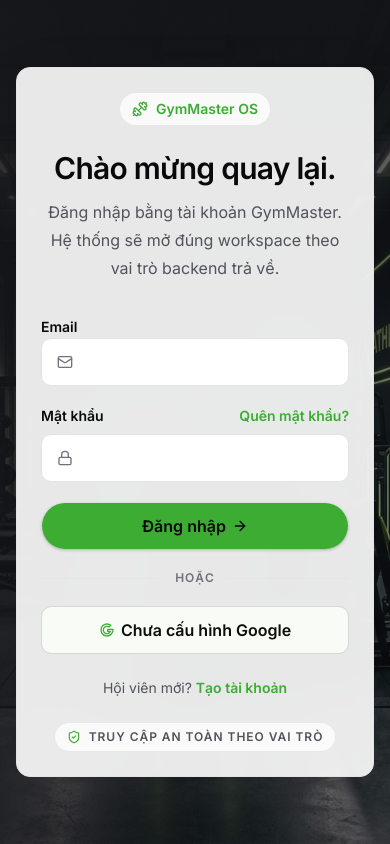
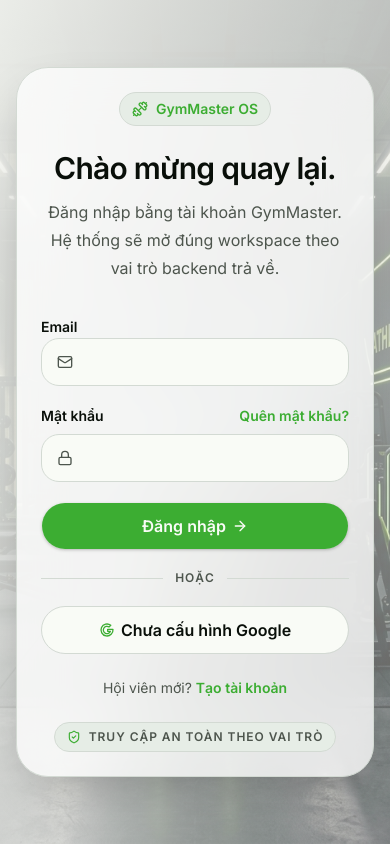
Before and after one commit to SWP391-GymMaster/GymMaster-frontend, a Next.js app: page /login in a window 390 px wide. Built offline with nearby package versions, Linux system fonts and the light colour scheme; no server answers.

Commit message:
feat(fe-auth): polish auth pages and forms for full theme compatibility and style consistency

```diff
--- a/src/features/auth/components/AuthOSShell.tsx
+++ b/src/features/auth/components/AuthOSShell.tsx
@@ -33,32 +33,32 @@
 }: AuthOSShellProps) {
   return (
     <main
-      className="relative flex min-h-screen items-center justify-center overflow-hidden bg-zinc-950 px-4 py-8 text-zinc-950"
+      className="relative flex min-h-screen items-center justify-center overflow-hidden bg-background px-4 py-8 text-foreground"
       style={{
-        backgroundImage: `linear-gradient(115deg, rgba(24,24,27,0.92), rgba(24,24,27,0.72) 55%, rgba(24,24,27,0.32)), url(${gymMasterAssets.operationsCover})`,
+        backgroundImage: `linear-gradient(115deg, color-mix(in oklch, var(--background) 94%, transparent), color-mix(in oklch, var(--background) 75%, transparent) 55%, color-mix(in oklch, var(--background) 35%, transparent)), url(${gymMasterAssets.operationsCover})`,
         backgroundPosition: "center",
         backgroundSize: "cover",
       }}
     >
       <section
         className={cn(
-          "relative z-10 w-full max-w-[480px] rounded-xl border border-zinc-200 bg-white/90 p-6 shadow-[0_16px_60px_rgba(25,27,35,0.08)] backdrop-blur-xl md:p-10",
+          "relative z-10 w-full max-w-[480px] rounded-[2rem] border border-border bg-card/75 p-6 shadow-2xl backdrop-blur-xl md:p-10 text-foreground",
           className,
         )}
       >
         <div className="mb-8 flex flex-col items-center text-center">
           <Link
-            className="mb-6 inline-flex items-center gap-2 rounded-full border border-zinc-200/80 bg-zinc-50 px-3 py-1.5 text-sm font-semibold text-primary transition hover:bg-primary/10 active:scale-[0.98]"
+            className="mb-6 inline-flex items-center gap-2 rounded-full border border-border bg-muted px-3 py-1.5 text-sm font-semibold text-primary transition hover:bg-primary/10 active:scale-[0.98]"
             href="/welcome"
           >
             <Dumbbell aria-hidden="true" className="size-4" />
             {eyebrow}
           </Link>
-          <h1 className="text-3xl font-semibold tracking-tight text-zinc-950 md:text-4xl">
+          <h1 className="text-3xl font-semibold tracking-tight text-foreground md:text-4xl">
             {title}
           </h1>
           {description ? (
-            <p className="mt-3 max-w-sm text-base leading-7 text-zinc-600">
+            <p className="mt-3 max-w-sm text-base leading-7 text-muted-foreground">
               {description}
             </p>
           ) : null}
@@ -67,11 +67,11 @@
         {children}
 
         {footer ? (
-          <div className="mt-6 text-center text-sm text-zinc-600">{footer}</div>
+          <div className="mt-6 text-center text-sm text-muted-foreground">{footer}</div>
         ) : null}
       </section>
     </main>
-  )
+  );
 }
 
 export function AuthTextLink({
@@ -106,22 +106,24 @@
     type === "loading" ? (
       <Loader2 aria-hidden="true" className="size-8 animate-spin text-primary" />
     ) : type === "session" ? (
-      <LockKeyhole aria-hidden="true" className="size-8 text-zinc-600" />
+      <LockKeyhole aria-hidden="true" className="size-8 text-muted-foreground" />
     ) : (
-      <AlertTriangle aria-hidden="true" className="size-8 text-red-700" />
+      <AlertTriangle aria-hidden="true" className="size-8 text-[var(--status-failed-text)]" />
     )
   const iconClass =
-    type === "error" ? "bg-red-100" : "bg-zinc-100 ring-4 ring-white"
+    type === "error"
+      ? "bg-[var(--status-failed-bg)] border border-[var(--status-failed-border)]"
+      : "bg-muted border border-border"
 
   return (
     <div className="flex flex-col items-center text-center">
-      <div className={cn("mb-6 flex size-16 items-center justify-center rounded-full", iconClass)}>
+      <div className={cn("mb-6 flex size-16 items-center justify-center rounded-2xl", iconClass)}>
         {icon}
       </div>
-      <h1 className="text-2xl font-semibold tracking-tight text-zinc-950">
+      <h1 className="text-2xl font-semibold tracking-tight text-foreground">
         {title}
       </h1>
-      <p className="mt-3 max-w-sm text-base leading-7 text-zinc-600">
+      <p className="mt-3 max-w-sm text-base leading-7 text-muted-foreground">
         {description}
       </p>
       {action ? <div className="mt-8 w-full">{action}</div> : null}
@@ -131,7 +133,7 @@
 
 export function AuthSecurityBadge() {
   return (
-    <div className="mt-6 inline-flex items-center gap-2 rounded-full border border-zinc-200/80 bg-zinc-50 px-3 py-1.5 text-xs font-semibold uppercase tracking-[0.08em] text-zinc-600">
+    <div className="mt-6 inline-flex items-center gap-2 rounded-full border border-border bg-muted px-3 py-1.5 text-xs font-semibold uppercase tracking-[0.08em] text-muted-foreground">
       <ShieldCheck aria-hidden="true" className="size-3.5 text-primary" />
       Truy cập an toàn theo vai trò
     </div>
@@ -141,7 +143,7 @@
 export function BackToLoginLink() {
   return (
     <Link
-      className="inline-flex items-center justify-center gap-2 text-sm font-semibold text-zinc-600 transition hover:text-primary"
+      className="inline-flex items-center justify-center gap-2 text-sm font-semibold text-muted-foreground transition hover:text-primary"
       href="/login"
     >
       <ArrowLeft aria-hidden="true" className="size-4" />
--- a/src/features/auth/components/ChangePasswordForm.tsx
+++ b/src/features/auth/components/ChangePasswordForm.tsx
@@ -69,7 +69,7 @@
         <div className="relative">
           <Lock
             aria-hidden="true"
-            className="pointer-events-none absolute left-4 top-1/2 size-4 -translate-y-1/2 text-zinc-500"
+            className="pointer-events-none absolute left-4 top-1/2 size-4 -translate-y-1/2 text-muted-foreground"
           />
           <input
             autoComplete="current-password"
@@ -92,7 +92,7 @@
         <div className="relative">
           <Lock
             aria-hidden="true"
-            className="pointer-events-none absolute left-4 top-1/2 size-4 -translate-y-1/2 text-zinc-500"
+            className="pointer-events-none absolute left-4 top-1/2 size-4 -translate-y-1/2 text-muted-foreground"
           />
           <input
             autoComplete="new-password"
@@ -116,7 +116,7 @@
 
       {message ? (
         <div
-          className="rounded-lg border border-primary/20 bg-primary/10 px-4 py-3 text-sm text-foreground"
+          className="rounded-2xl border border-primary/20 bg-primary/10 px-4 py-3 text-sm text-foreground"
           role="status"
         >
           {message}
--- a/src/features/auth/components/ForgotPasswordForm.tsx
+++ b/src/features/auth/components/ForgotPasswordForm.tsx
@@ -62,7 +62,7 @@
         <div className="relative">
           <Mail
             aria-hidden="true"
-            className="pointer-events-none absolute left-4 top-1/2 size-4 -translate-y-1/2 text-zinc-500"
+            className="pointer-events-none absolute left-4 top-1/2 size-4 -translate-y-1/2 text-muted-foreground"
           />
           <input
             autoComplete="email"
@@ -86,7 +86,7 @@
 
       {message ? (
         <div
-          className="rounded-lg border border-primary/20 bg-primary/10 px-4 py-3 text-sm text-foreground"
+          className="rounded-2xl border border-primary/20 bg-primary/10 px-4 py-3 text-sm text-foreground"
           role="status"
         >
           {message}
--- a/src/features/auth/components/GoogleLoginButton.tsx
+++ b/src/features/auth/components/GoogleLoginButton.tsx
@@ -47,7 +47,7 @@
 
   return (
     <Button
-      className="min-h-12 w-full rounded-lg border-border bg-background text-base font-semibold text-foreground hover:bg-primary/10 active:scale-[0.98]"
+      className="min-h-12 w-full rounded-full border-border bg-background text-base font-semibold text-foreground hover:bg-primary/10 active:scale-[0.98]"
       data-testid="google-login-button"
       disabled={isPending}
       onClick={handleGoogleLogin}
--- a/src/features/auth/components/LoginForm.tsx
+++ b/src/features/auth/components/LoginForm.tsx
@@ -63,7 +63,7 @@
         <div className="relative">
           <Mail
             aria-hidden="true"
-            className="pointer-events-none absolute left-4 top-1/2 size-4 -translate-y-1/2 text-zinc-500"
+            className="pointer-events-none absolute left-4 top-1/2 size-4 -translate-y-1/2 text-muted-foreground"
           />
           <input
             autoComplete="email"
@@ -94,7 +94,7 @@
         <div className="relative">
           <Lock
             aria-hidden="true"
-            className="pointer-events-none absolute left-4 top-1/2 size-4 -translate-y-1/2 text-zinc-500"
+            className="pointer-events-none absolute left-4 top-1/2 size-4 -translate-y-1/2 text-muted-foreground"
           />
           <input
             autoComplete="current-password"
@@ -127,11 +127,11 @@
       </Button>
 
       <div className="flex items-center gap-3">
-        <span className="h-px flex-1 bg-zinc-200" />
-        <span className="text-xs font-semibold uppercase tracking-[0.08em] text-zinc-500">
+        <span className="h-px flex-1 bg-border" />
+        <span className="text-xs font-semibold uppercase tracking-[0.08em] text-muted-foreground">
           Hoặc
         </span>
-        <span className="h-px flex-1 bg-zinc-200" />
+        <span className="h-px flex-1 bg-border" />
       </div>
 
       <GoogleLoginButton />
--- a/src/features/auth/components/ResetPasswordForm.tsx
+++ b/src/features/auth/components/ResetPasswordForm.tsx
@@ -64,7 +64,7 @@
         <div className="relative">
           <KeyRound
             aria-hidden="true"
-            className="pointer-events-none absolute left-4 top-1/2 size-4 -translate-y-1/2 text-zinc-500"
+            className="pointer-events-none absolute left-4 top-1/2 size-4 -translate-y-1/2 text-muted-foreground"
           />
           <input
             autoComplete="one-time-code"
@@ -87,7 +87,7 @@
         <div className="relative">
           <Lock
             aria-hidden="true"
-            className="pointer-events-none absolute left-4 top-1/2 size-4 -translate-y-1/2 text-zinc-500"
+            className="pointer-events-none absolute left-4 top-1/2 size-4 -translate-y-1/2 text-muted-foreground"
           />
           <input
             autoComplete="new-password"
@@ -111,7 +111,7 @@
 
       {message ? (
         <div
-          className="rounded-lg border border-primary/20 bg-primary/10 px-4 py-3 text-sm text-foreground"
+          className="rounded-2xl border border-primary/20 bg-primary/10 px-4 py-3 text-sm text-foreground"
           role="status"
         >
           {message}
--- a/src/features/auth/components/auth-form-styles.ts
+++ b/src/features/auth/components/auth-form-styles.ts
@@ -1,12 +1,12 @@
 export const authInputClassName =
-  "min-h-12 w-full rounded-lg border border-zinc-200 bg-white px-11 text-base text-zinc-950 outline-none transition placeholder:text-zinc-500 focus:border-primary focus:ring-4 focus:ring-primary/15"
+  "min-h-12 w-full rounded-2xl border border-border bg-background px-11 text-base text-foreground outline-none transition placeholder:text-muted-foreground focus:border-primary focus:ring-4 focus:ring-primary/15"
 
-export const authLabelClassName = "text-sm font-semibold text-zinc-950"
+export const authLabelClassName = "text-sm font-semibold text-foreground"
 
-export const authErrorClassName = "text-sm font-medium text-red-700"
+export const authErrorClassName = "text-sm font-medium text-red-500"
 
 export const authInlineErrorClassName =
-  "rounded-lg border border-red-200 bg-red-50 px-4 py-3 text-sm text-red-800"
+  "rounded-2xl border border-[var(--status-failed-border)] bg-[var(--status-failed-bg)] px-4 py-3 text-sm text-[var(--status-failed-text)]"
 
 export const authButtonClassName =
-  "min-h-12 w-full rounded-full bg-primary text-base font-semibold text-zinc-950 shadow-sm transition hover:brightness-95 hover:shadow-md active:scale-[0.98]"
+  "min-h-12 w-full rounded-full bg-primary text-base font-semibold text-primary-foreground shadow-sm transition hover:brightness-105 hover:shadow-md active:scale-[0.98]"
```
Also changed, not shown: src/features/auth/components/SignupForm.tsx (+5 -5 lines).
